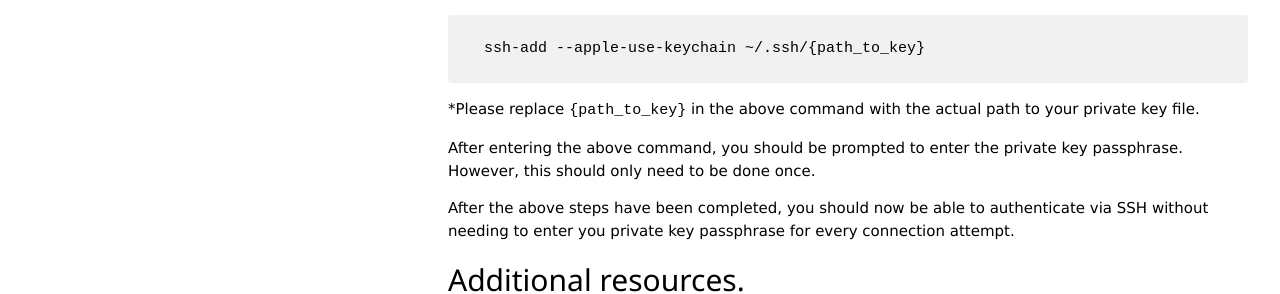
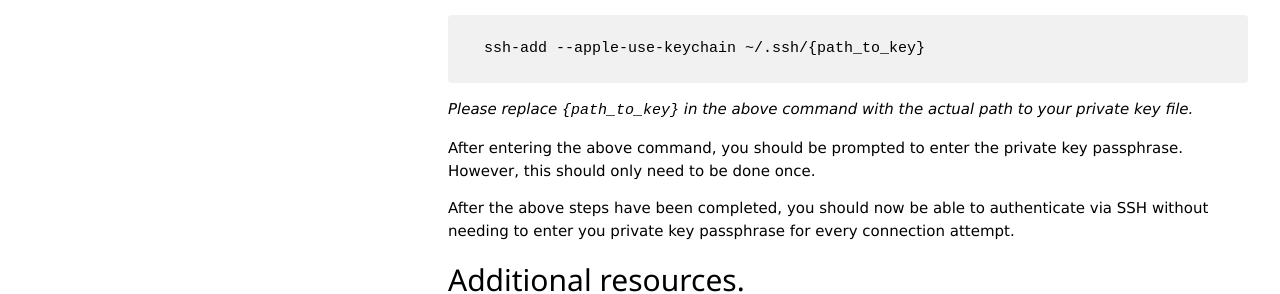
Before and after one commit to frederickm13/frederickm13.github.io, a Jekyll site: the page built from _posts/2022-06-24-ssh-macos-keychain.md, in a window 1280 px wide. Shown: the part 1343-1637 px from the top of the page. Built offline with Jekyll 4.4.1, drawn with Linux system fonts in a browser that asks for light colours.

Commit message:
Fix italics

```diff
--- a/_posts/2022-06-24-ssh-macos-keychain.md
+++ b/_posts/2022-06-24-ssh-macos-keychain.md
@@ -48,7 +48,7 @@
 
 </pre>
 
-*Please replace `{path_to_key}` in the above command with the actual path to your private key file.
+*Please replace `{path_to_key}` in the above command with the actual path to your private key file.*
 
 After entering the above command, you should be prompted to enter the private key passphrase. However, this should only need to be done once.
 
```
